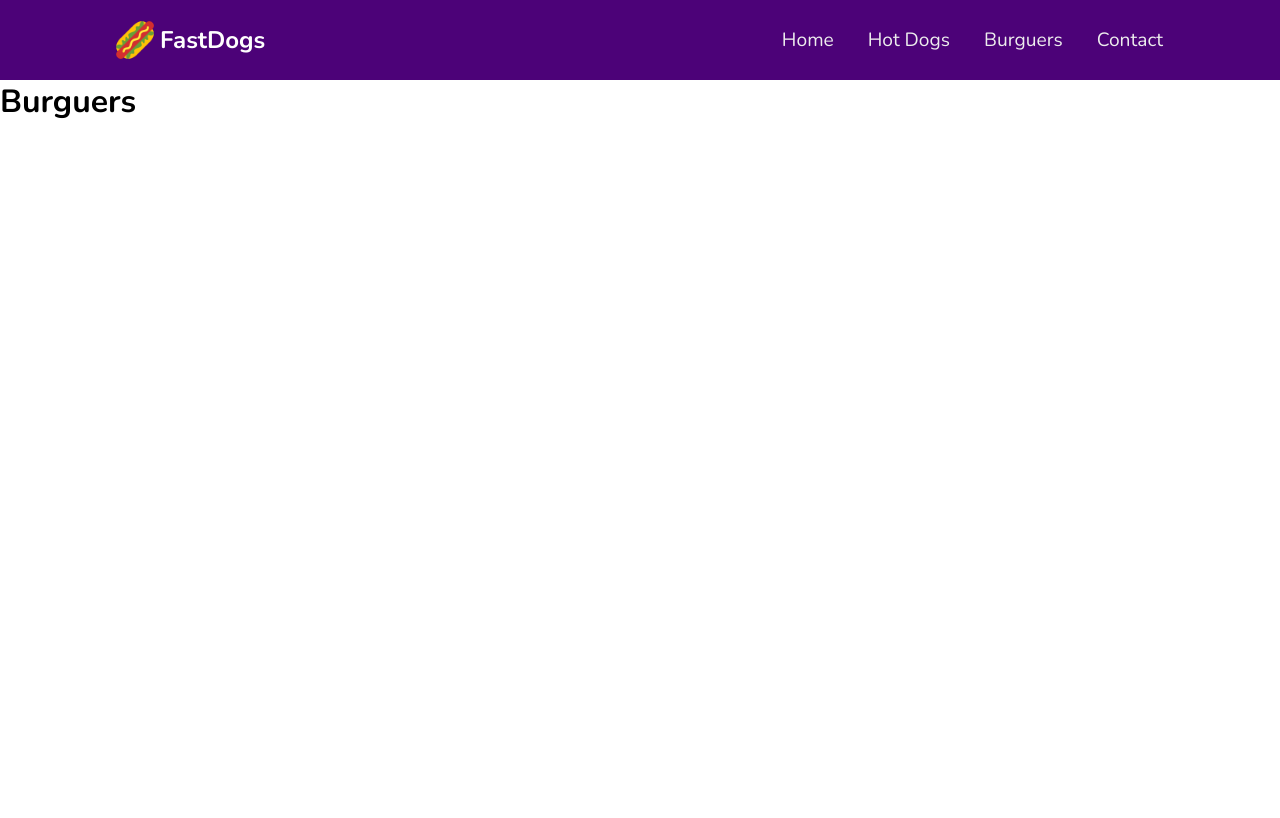
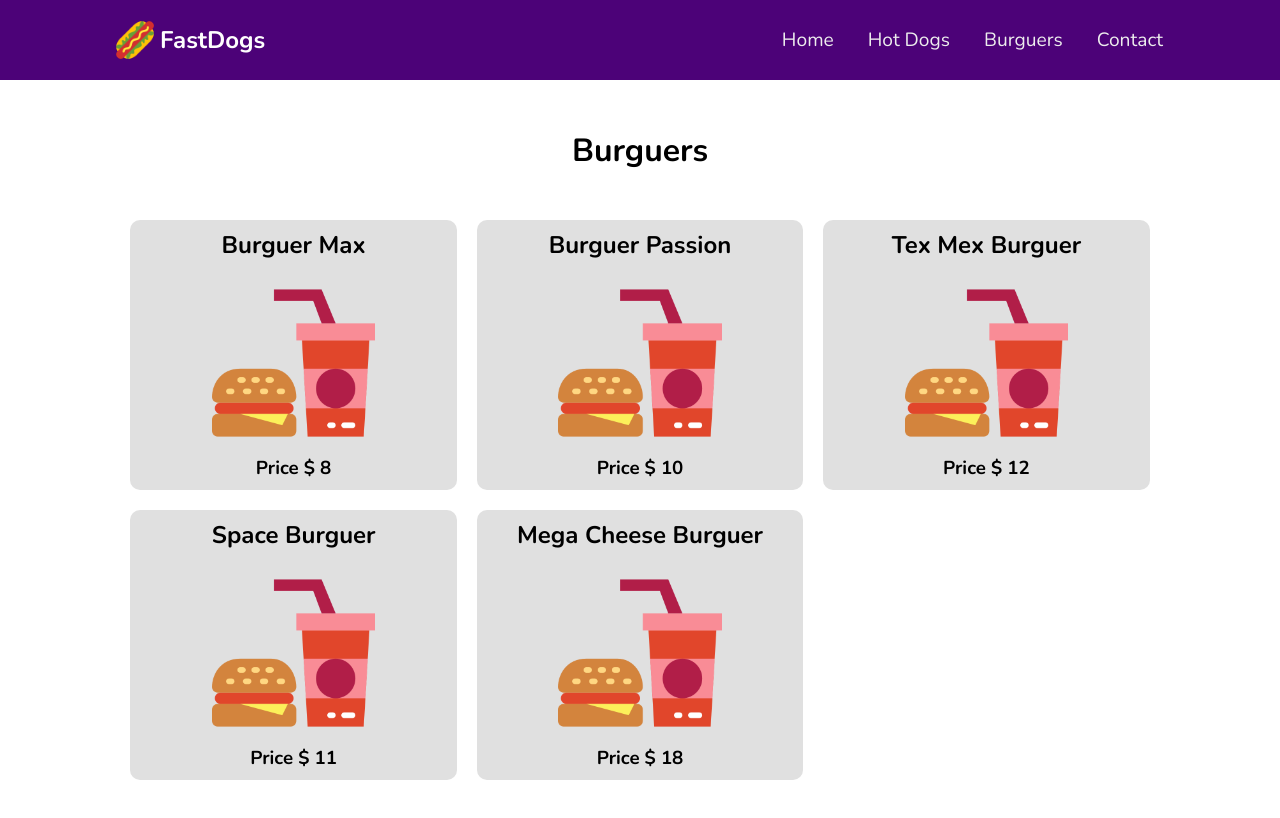
Before and after one commit to marvinccp/fastdogs, a React (Create React App) app: page /Burguers in a window 1280 px wide. Shown: the top 818 px of the page. Built offline with nearby package versions, Linux system fonts and the light colour scheme.

Commit message:
Burguers page data fetching

```diff
--- a/src/components/Burguers.jsx
+++ b/src/components/Burguers.jsx
@@ -1,13 +1,31 @@
-import React from 'react'
-import Header from './Header'
+import React from "react";
+//components
+import Header from "./Header";
+
+//styles
+import "../styles/Burguers.css";
+
+//data
+import burguers from "../data/burgers";
 
 const Burguers = () => {
   return (
-    <div>
-        <Header />
+    <>
+      <Header />
+      <title className="title-container">
         <h1>Burguers</h1>
-    </div>
-  )
-}
+      </title>
+      <section className="items-cards-container">
+        {burguers.map((item) => (
+          <article className="card-item-container" key={item.id}>
+            <h2>{item.title}</h2>
+            <img src={item.thumb} alt={item.title} />
+            <h3>Price $ {item.price}</h3>
+          </article>
+        ))}
+      </section>
+    </>
+  );
+};
 
-export default Burguers
+export default Burguers;
--- /dev/null
+++ b/src/data/burgers.js
@@ -0,0 +1,34 @@
+const burguers = [
+  {
+    id: 1,
+    title: "Burguer Max",
+    thumb: "./assets/data_images/burguer.png",
+    price: 8,
+  },
+  {
+    id: 2,
+    title: "Burguer Passion",
+    thumb: "./assets/data_images/burguer.png",
+    price: 10,
+  },
+  {
+    id: 3,
+    title: "Tex Mex Burguer",
+    thumb: "./assets/data_images/burguer.png",
+    price: 12,
+  },
+  {
+    id: 4,
+    title: "Space Burguer",
+    thumb: "./assets/data_images/burguer.png",
+    price: 11,
+  },
+  {
+    id: 5,
+    title: "Mega Cheese Burguer",
+    thumb: "./assets/data_images/burguer.png",
+    price: 18
+  },
+];
+
+export default burguers;
--- /dev/null
+++ b/src/styles/Burguers.css
@@ -0,0 +1,30 @@
+.card-item-container {
+    height: 270px;
+    display: flex;
+    justify-content: center;
+    align-items: center;
+    flex-direction: column;
+    background-color: rgb(224, 224, 224);
+    border-radius: 10px;
+    margin: 0 auto 0 auto;
+}
+.card-item-container img{
+    width: 50%;
+    margin: 20px 0 10px 0;
+}
+.items-cards-container{
+    display: grid;
+    grid-template-columns: repeat(auto-fit, minmax(300px, 30%));
+    grid-template-rows: 1fr;
+    justify-content: center;
+    max-width: 85%;
+    margin: 0 auto 60px auto;
+    gap: 20px;
+}
+.title-container{
+    display: flex;
+    height: 60px;
+    margin: 40px 0;
+    align-items: center;
+    justify-content: center;
+}
```
Also changed, not shown: public/assets/data_images/burguer.png (added).
